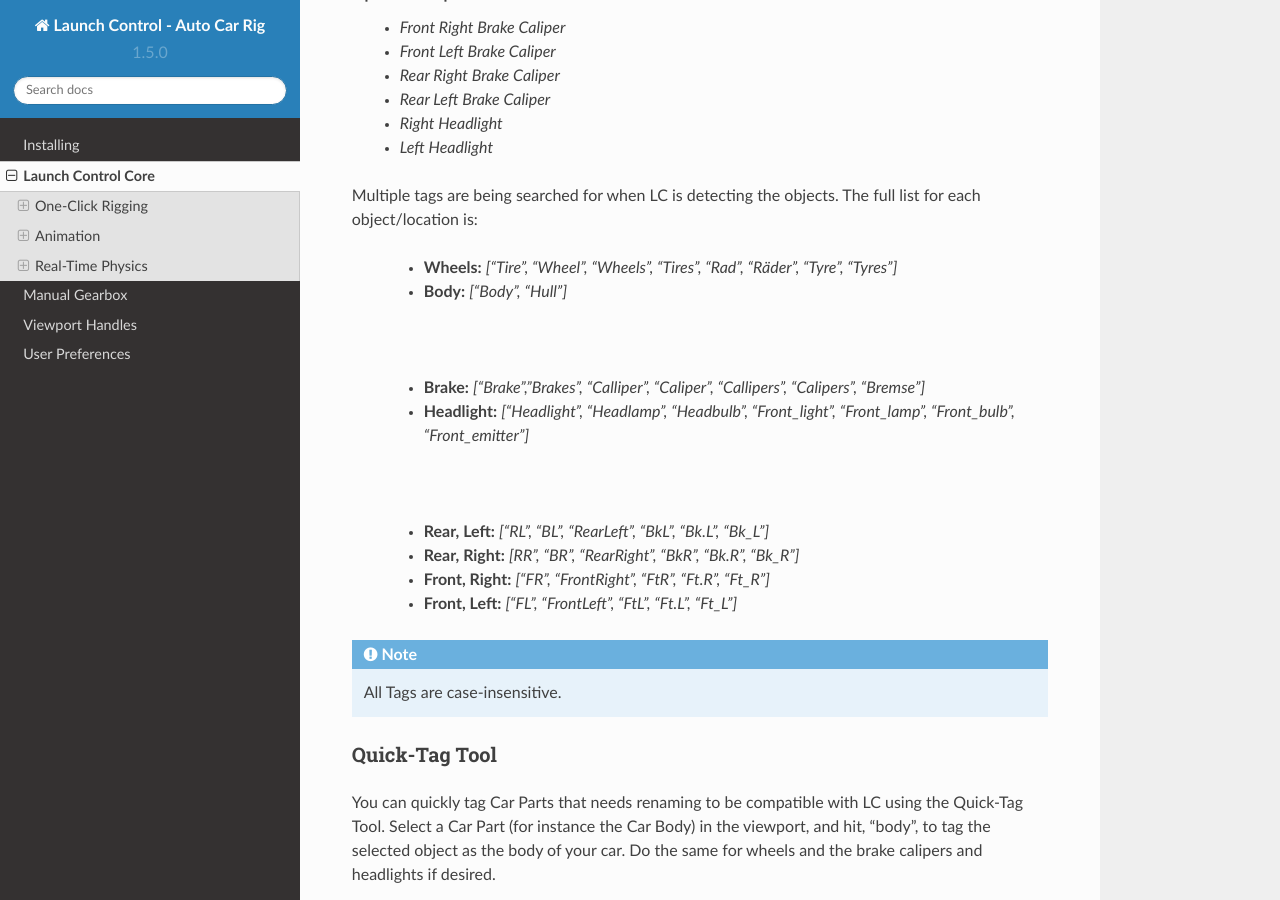
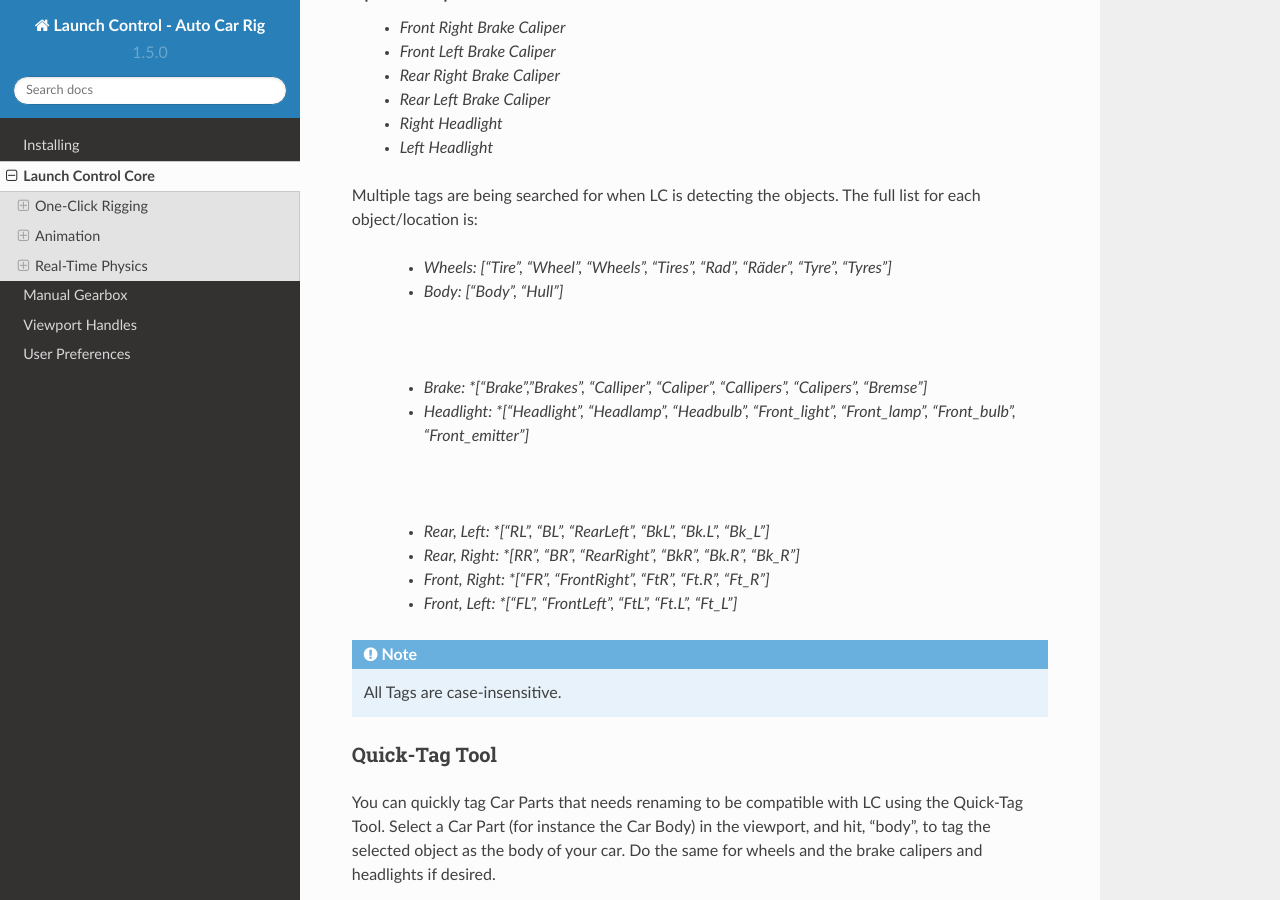
Before and after one commit to DanielVesterbaek/launch-control-documentation, a Sphinx documentation site: the page built from docs/source/launch-control-core.rst, in a window 1280 px wide and 900 px high, scrolled down 1334 px. Built offline with Sphinx 7.4.7 and the Read the Docs theme 2.0.0, drawn with Linux system fonts in a browser that asks for light colours; some of the changed text lies outside the part shown.

```diff
--- a/docs/source/launch-control-core.rst
+++ b/docs/source/launch-control-core.rst
@@ -59,18 +59,18 @@ Optional car parts:
 
 Multiple tags are being searched for when LC is detecting the objects. The full list for each object/location is:
 
-    * **Wheels:**   *["Tire", "Wheel", "Wheels", "Tires", "Rad", "Räder", "Tyre", "Tyres"]*
-    * **Body:**   *["Body", "Hull"]*
+    * *Wheels:   ["Tire", "Wheel", "Wheels", "Tires", "Rad", "Räder", "Tyre", "Tyres"]*
+    * *Body:   ["Body", "Hull"]*
    |
 
-    * **Brake:**   *["Brake","Brakes", "Calliper", "Caliper", "Callipers", "Calipers", "Bremse"]*
-    * **Headlight:**   *["Headlight", "Headlamp", "Headbulb", "Front_light", "Front_lamp", "Front_bulb", "Front_emitter"]*
+    * *Brake:   *["Brake","Brakes", "Calliper", "Caliper", "Callipers", "Calipers", "Bremse"]*
+    * *Headlight:   *["Headlight", "Headlamp", "Headbulb", "Front_light", "Front_lamp", "Front_bulb", "Front_emitter"]*
    |
 
-    * **Rear, Left:**   *["RL", "BL", "RearLeft", "BkL", "Bk.L", "Bk_L"]*
-    * **Rear, Right:**   *[RR", "BR", "RearRight", "BkR", "Bk.R", "Bk_R"]*
-    * **Front, Right:**   *["FR", "FrontRight", "FtR", "Ft.R", "Ft_R"]*
-    * **Front, Left:**   *["FL", "FrontLeft", "FtL", "Ft.L", "Ft_L"]*
+    * *Rear, Left:   *["RL", "BL", "RearLeft", "BkL", "Bk.L", "Bk_L"]*
+    * *Rear, Right:   *[RR", "BR", "RearRight", "BkR", "Bk.R", "Bk_R"]*
+    * *Front, Right:   *["FR", "FrontRight", "FtR", "Ft.R", "Ft_R"]*
+    * *Front, Left:   *["FL", "FrontLeft", "FtL", "Ft.L", "Ft_L"]*
 
 .. note::
    All Tags are case-insensitive.
```
Also changed, not shown: other parts of docs/source/launch-control-core.rst (+3 -3 lines).
